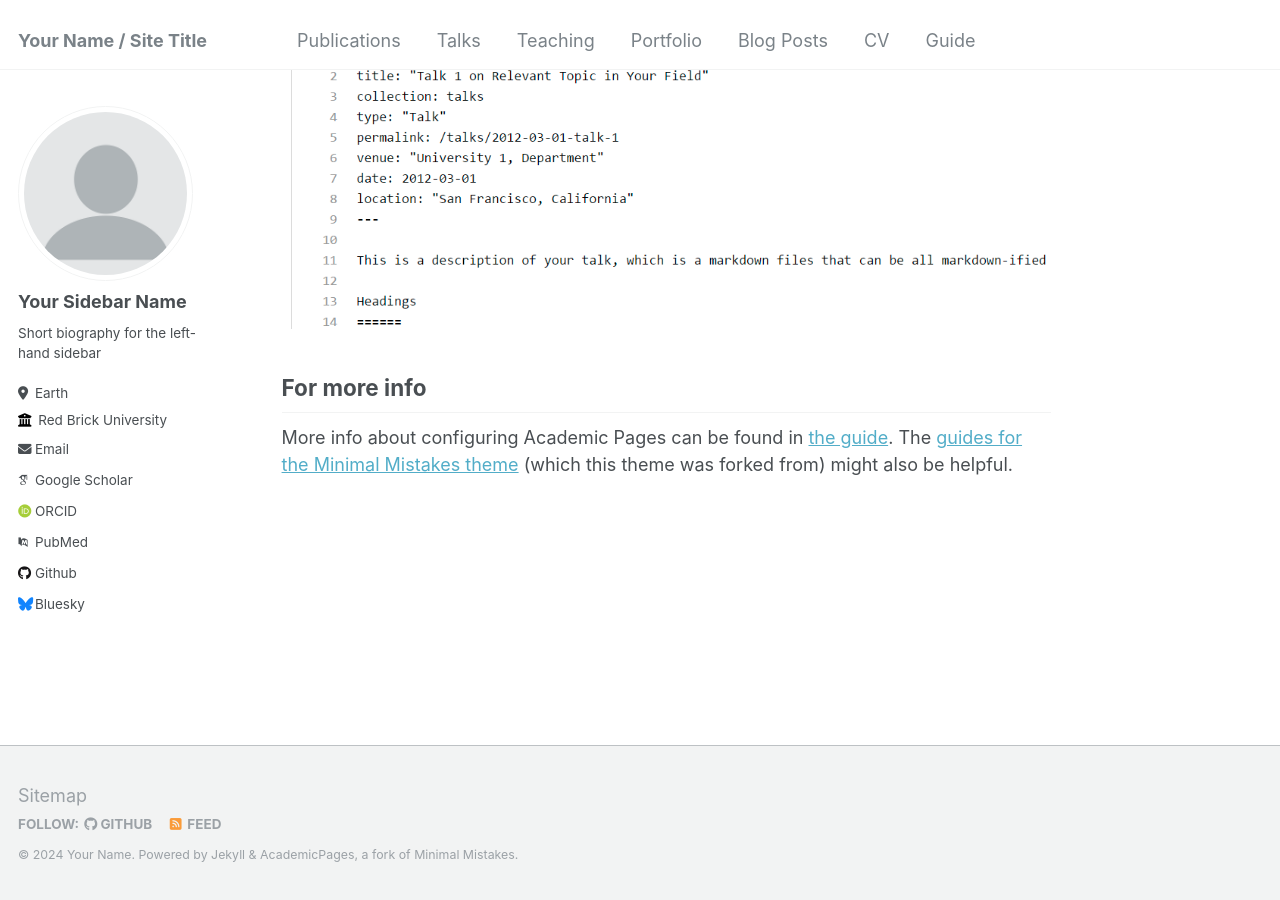
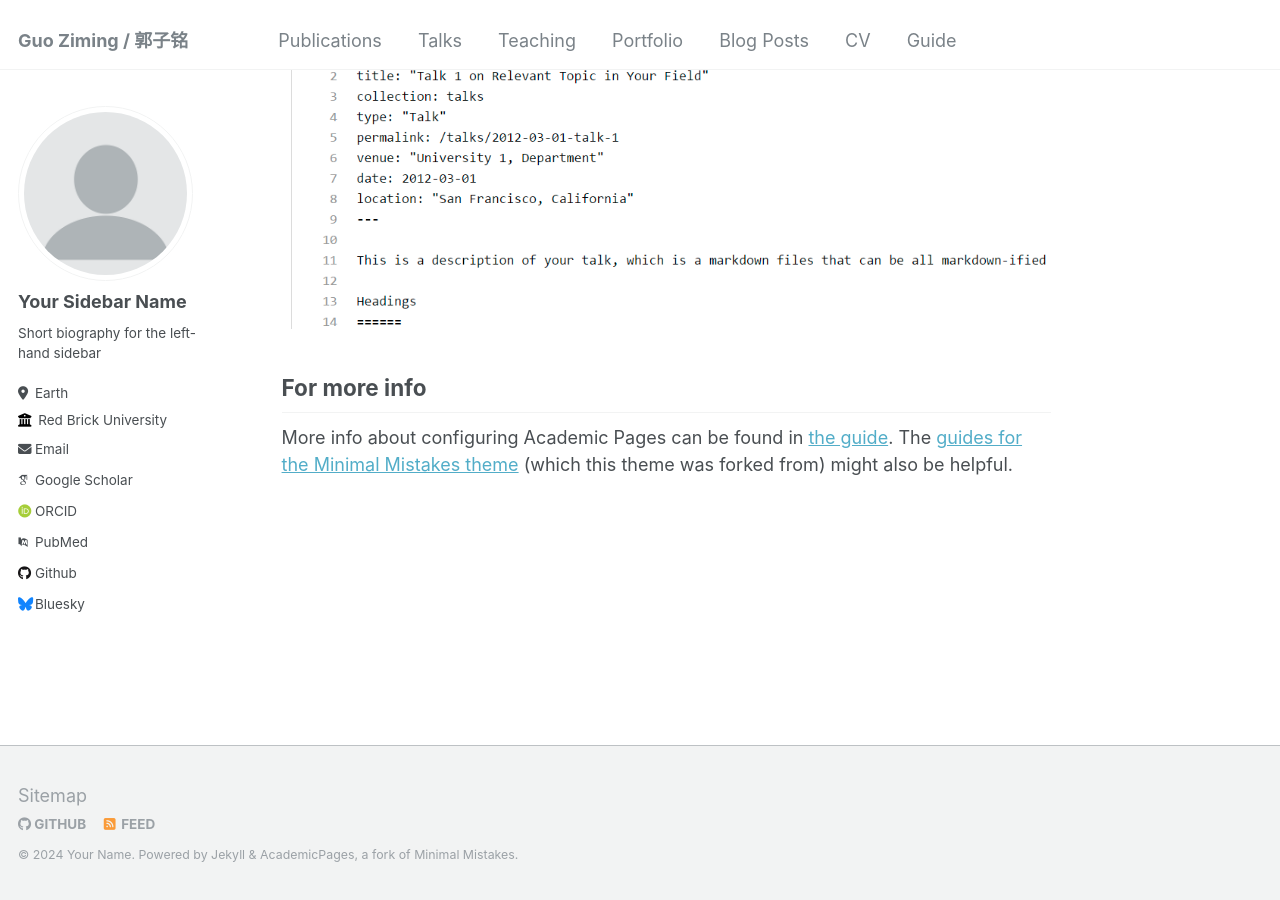
Before and after one commit to mcxiaoxiao/mcxiaoxiao.github.io, a Jekyll site: the page built from _pages/about.md, in a window 1280 px wide and 900 px high, scrolled down 2660 px. Built offline with Jekyll 4.4.1, drawn with Linux system fonts in a browser that asks for light colours; some web fonts are replaced.

Commit message:
Update _config.yml

```diff
--- a/_config.yml
+++ b/_config.yml
@@ -7,8 +7,8 @@
 # server process.
 
 # Basic Site Settings
-locale                   : "en-US"
-title                    : "Your Name / Site Title"
+locale                   : "zh-UCN"
+title                    : "Guo Ziming / 郭子铭"
 title_separator          : "-"
 name                     : &name "Your Name"
 description              : &description "personal description"
```
